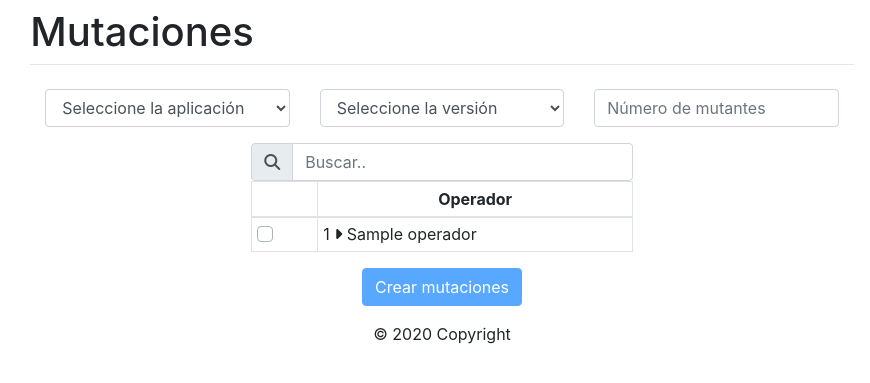
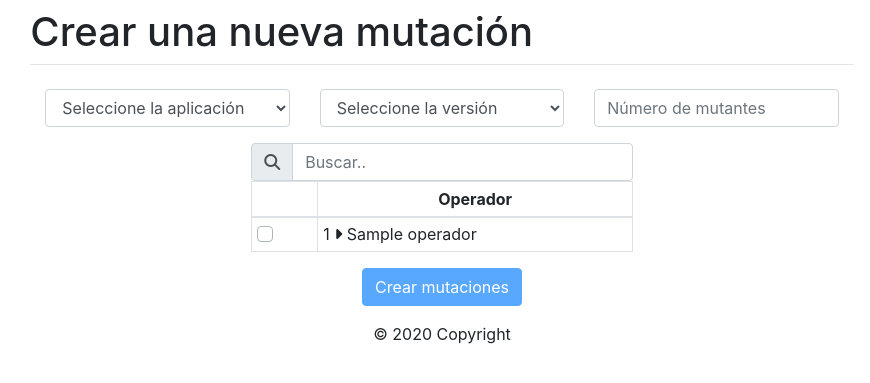
Before and after one commit to avargas20/MISO4208-202010, a Django app: page /mutacion/ in a window 1280 px wide. Shown: the part 56-439 px from the top of the page, without its empty margins (198-1068 px from the left). Run offline with Django 3.2, Linux system fonts and the light colour scheme; tables that the repository leaves empty hold one stand-in row (values such as "Sample post"); some libraries are stand-ins or nearby versions.

Commit message:
:sparkles: Se agrega nueva funcionalidad - Probar de forma masiva una mutacion - forma

```diff
--- a/templates/pruebas_app/crear_mutacion.html
+++ b/templates/pruebas_app/crear_mutacion.html
@@ -69,7 +69,7 @@
     </script>
 
 {% endblock head %}
-{% block subtitle %}<h1 class="mt-2">Mutaciones</h1>{% endblock subtitle %}
+{% block subtitle %}<h1 class="mt-2">Crear una nueva mutación</h1>{% endblock subtitle %}
 {% block content %}
     <div class="container-fluid">
         <form action="{% url 'mutacion' %}" method="post" class="needs-validation" novalidate>
```
